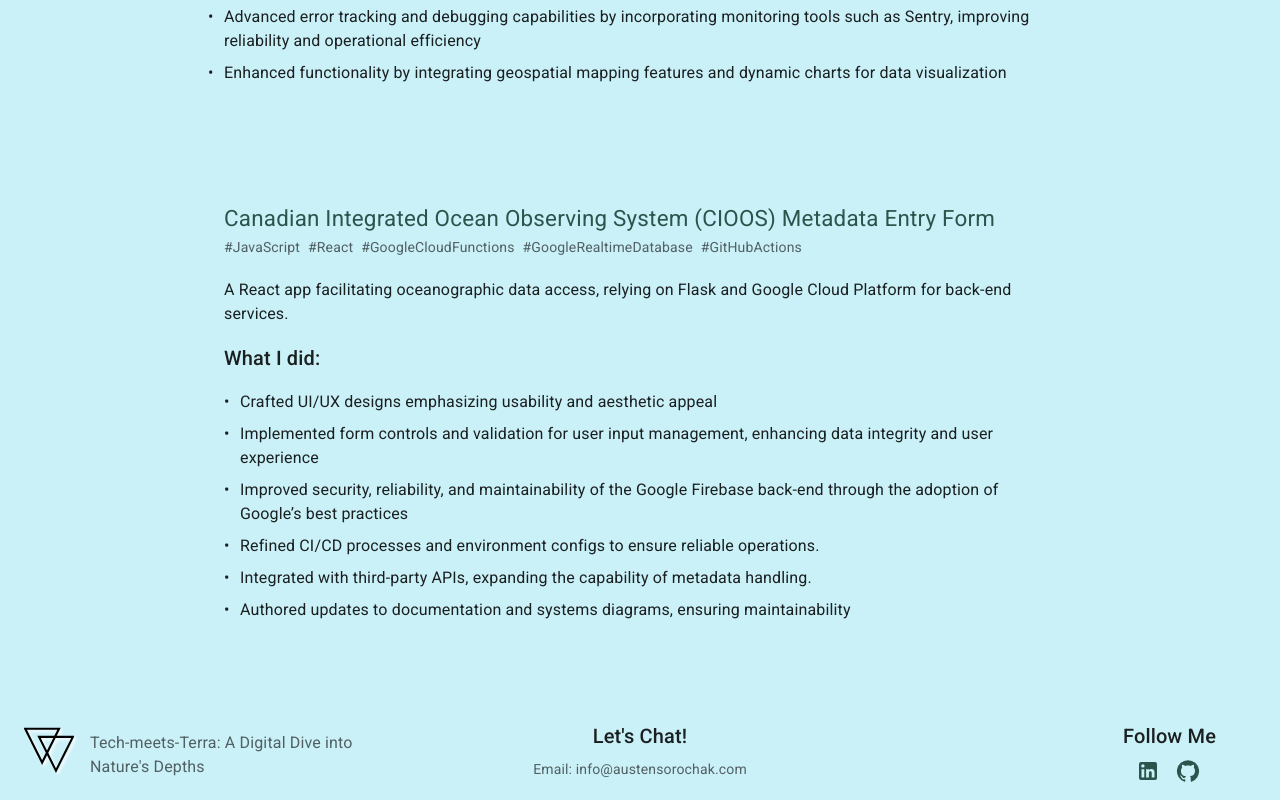
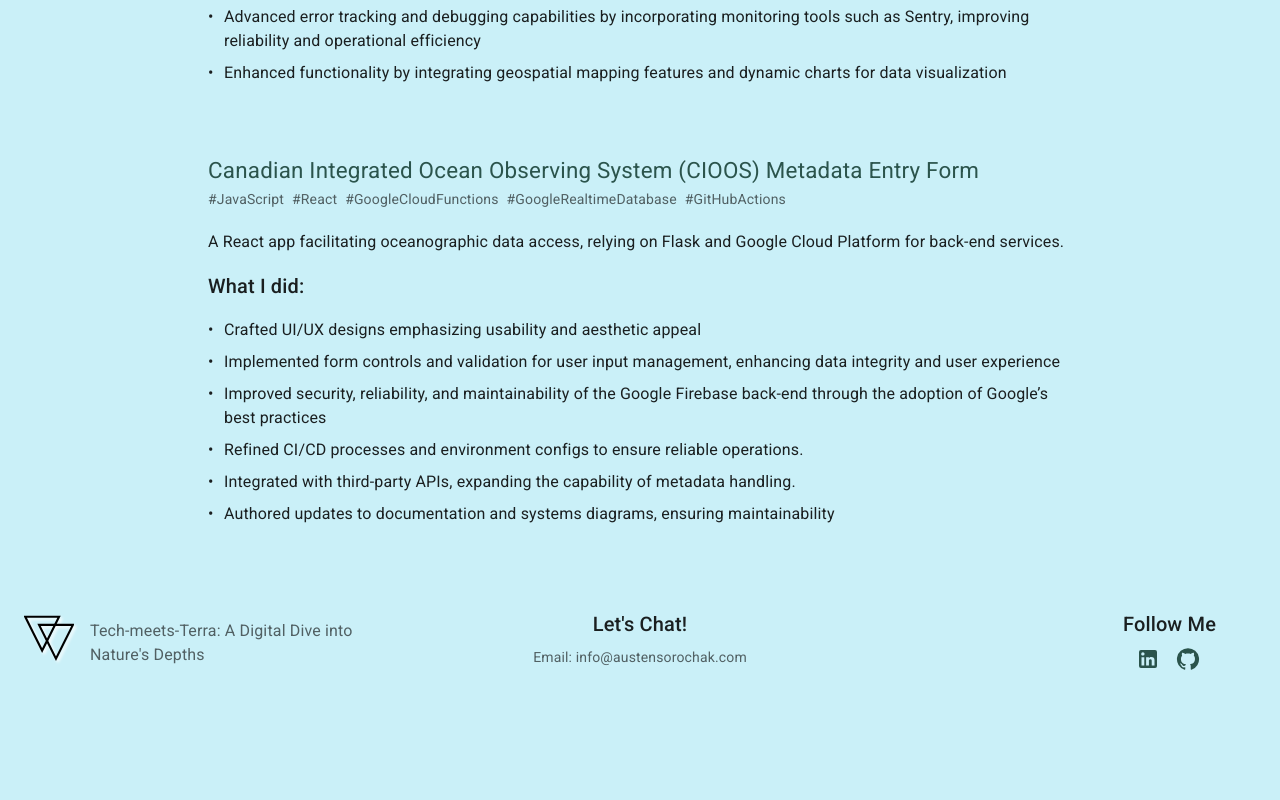
Before and after one commit to sorochak/portfolio-website, a React (Create React App) app: page /portfolio-website/projects in a window 1280 px wide. Shown: the part 523-1323 px from the top of the page. After the commit the page ends 1211 px from the top, so only its background shows below. Built offline with nearby package versions, Linux system fonts and the light colour scheme.

Commit message:
adjust projects layout

```diff
--- a/src/pages/Projects.jsx
+++ b/src/pages/Projects.jsx
@@ -126,7 +126,9 @@ const Projects = () => {
             {/* Metadata Entry Form */}
             <Box
               sx={{
-                padding: { xs: 2, sm: 4, md: 6 },
+                pl: { xs: 2, sm: 4 },
+                pr: { xs: 2, sm: 4 },
+                pb: { xs: 2, sm: 4 },
                 margin: { xs: 1, md: 3 },
                 flexDirection: "column",
                 alignItems: "center",
```
